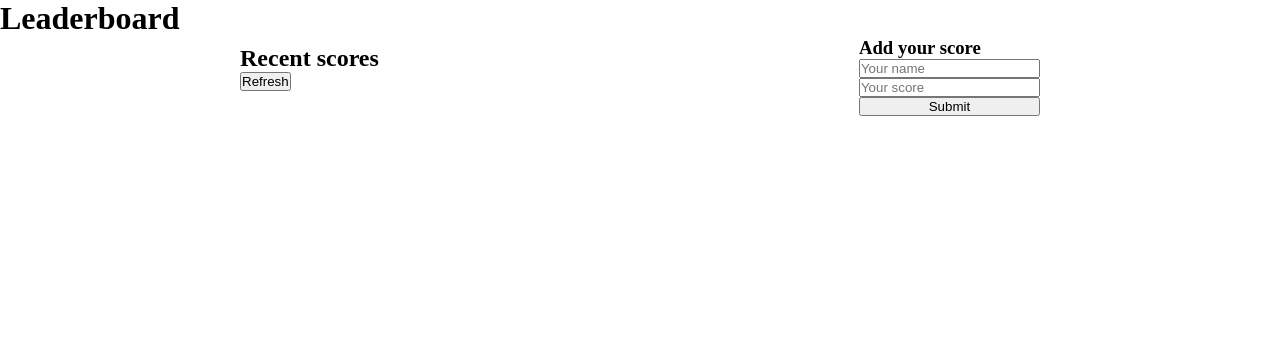
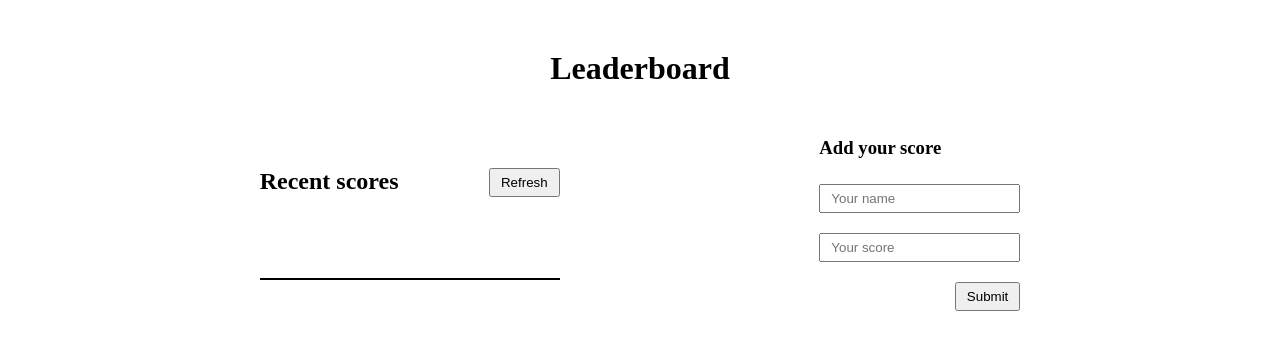
Before and after one commit to Luffytaro22/Leaderboard, a website built with webpack: page src/index.html in a window 1280 px wide. Built offline with nearby package versions, Linux system fonts and the light colour scheme.

Commit message:
Created the display for the elements

```diff
--- a/src/styles.css
+++ b/src/styles.css
@@ -3,9 +3,19 @@
   padding: 0;
 }
 
-#score-section {
+h1 {
+  text-align: center;
+  margin: 50px 0;
+}
+
+h3 {
+  margin-bottom: 25px;
+}
+
+#score-section,
+#recent-scores {
   display: flex;
-  justify-content: space-around;
+  justify-content: space-evenly;
 }
 
 #left-container,
@@ -15,3 +25,45 @@ form {
   flex-direction: column;
   justify-content: space-around;
 }
+
+.scores {
+  display: flex;
+  padding: 10px 10px;
+  gap: 10px;
+}
+
+.scores:nth-child(even) {
+  background-color: beige;
+}
+
+#left-container {
+  width: 300px;
+}
+
+#scores-container {
+  border: 1px solid black;
+}
+
+#recent-scores {
+  justify-content: space-between;
+  margin-bottom: 20px;
+}
+
+#right-container {
+  justify-content: flex-start;
+  align-items: flex-start;
+}
+
+form {
+  gap: 20px;
+}
+
+form input {
+  padding: 5px 10px;
+}
+
+#submit-button,
+#refresh-button {
+  align-self: flex-end;
+  padding: 5px 10px;
+}
```
